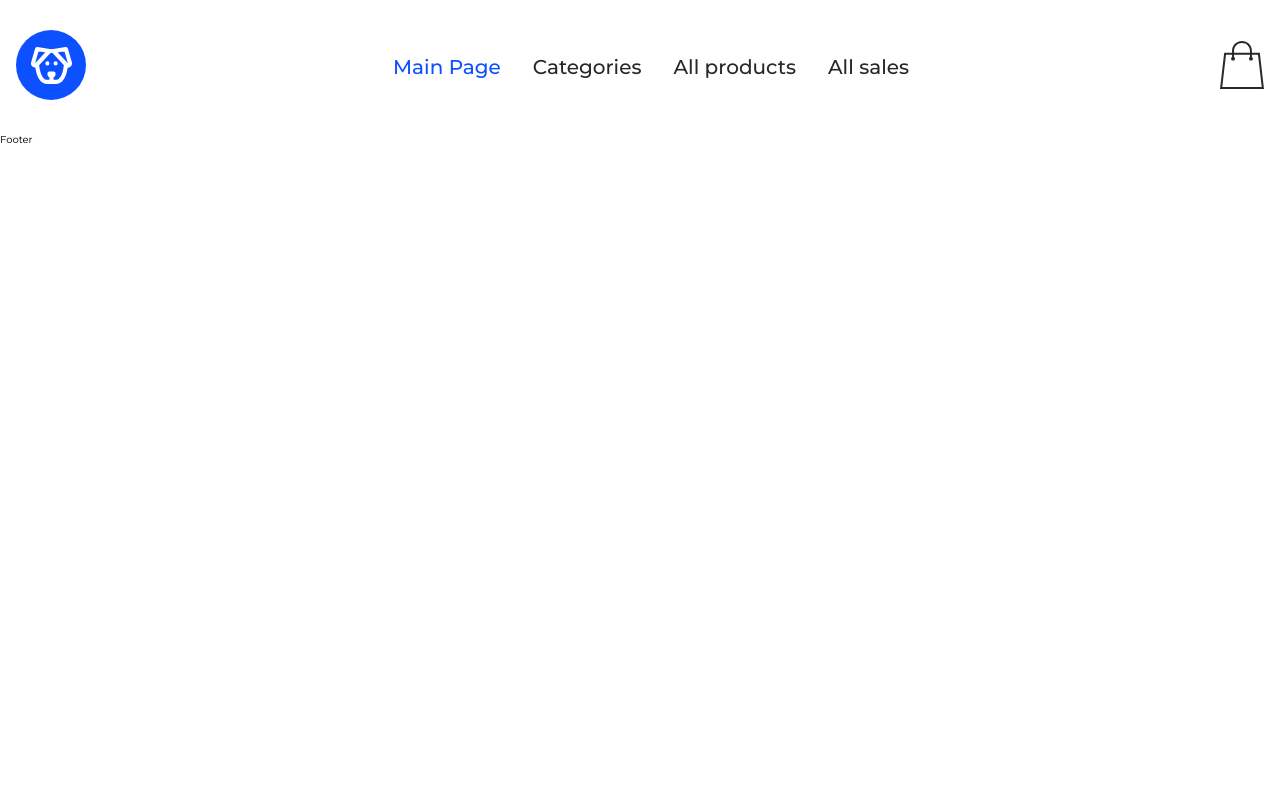
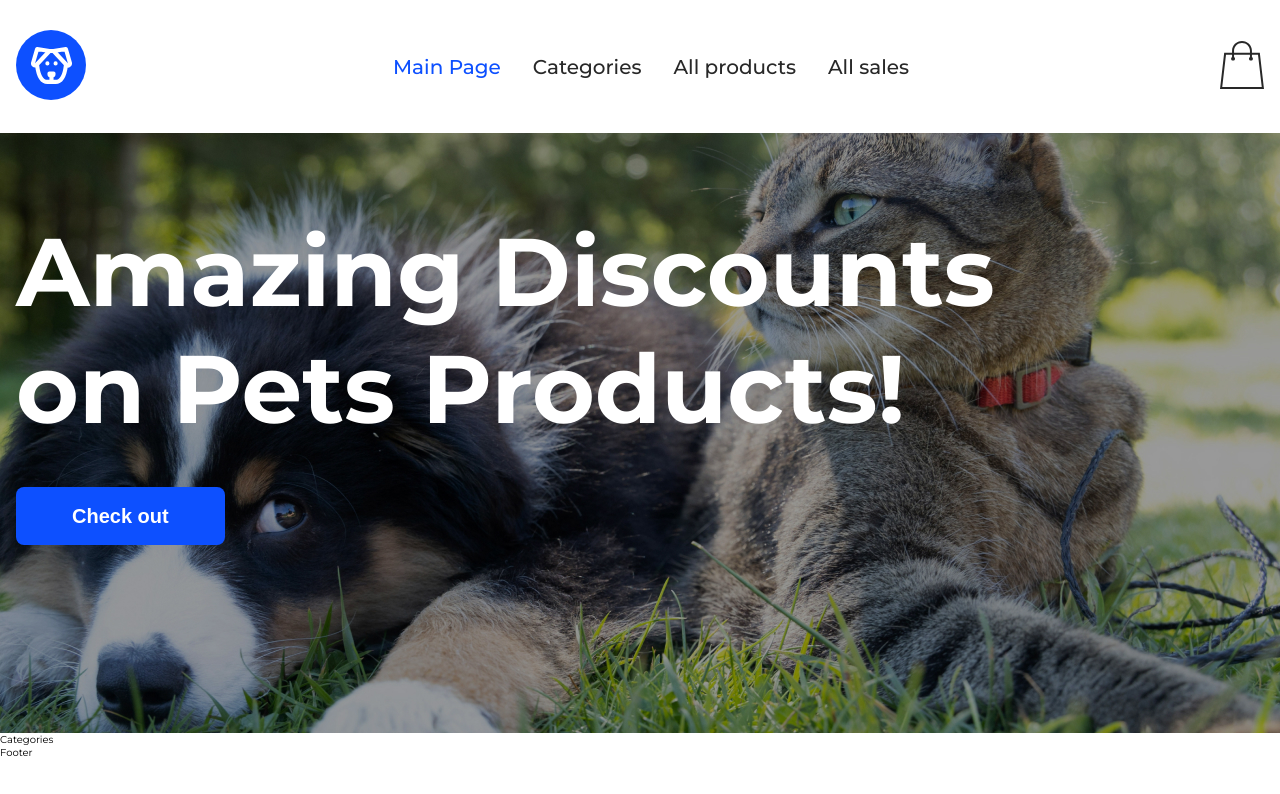
Before and after one commit to granici-web-dev/pet-shop-exam-react-ICH, a React (Vite) app: page / in a window 1280 px wide. Shown: the top 794 px of the page. Built offline with nearby package versions, Linux system fonts and the light colour scheme.

Commit message:
Created hero with adaptive

```diff
--- /dev/null
+++ b/src/components/categories/index.jsx
@@ -0,0 +1,7 @@
+import styles from './styles.module.css'
+
+function Categories() {
+  return <div className={styles.categories}>Categories</div>
+}
+
+export default Categories;
--- /dev/null
+++ b/src/components/headline/index.jsx
@@ -0,0 +1,3 @@
+function name(params) {
+
+}
--- /dev/null
+++ b/src/components/hero/index.jsx
@@ -0,0 +1,15 @@
+import Button from '../ui/button';
+import styles from './styles.module.css';
+
+function Hero() {
+  return (
+    <div className={styles.hero}>
+      <div className={styles.container}>
+        <h1 className={styles.headline}>Amazing Discounts on Pets Products!</h1>
+        <Button title={'Check out'} />
+      </div>
+    </div>
+  );
+}
+
+export default Hero;
--- /dev/null
+++ b/src/components/hero/styles.module.css
@@ -0,0 +1,26 @@
+.hero {
+  background-image: url(../../assets/images/hero-bg.jpg);
+  background-repeat: no-repeat;
+  background-size: cover;
+  background-position: center;
+  min-height: 60rem;
+  height: auto;
+}
+
+.container {
+  max-width: 1360px;
+  width: 100%;
+  margin: 0 auto;
+  padding: 0 1.6rem;
+}
+
+.headline {
+  font-size: 9.6rem;
+  color: #fff;
+  padding-top: 8rem;
+  margin-bottom: 4rem;
+
+  @media (max-width: 584px) {
+    font-size: 5rem;
+  }
+}
--- /dev/null
+++ b/src/components/ui/button/index.jsx
@@ -0,0 +1,11 @@
+import styles from './styles.module.css';
+
+function Button({ title, onClick }) {
+  return (
+    <button className={styles.primaryBtn} onClick={onClick}>
+      {title}
+    </button>
+  );
+}
+
+export default Button;
--- /dev/null
+++ b/src/components/ui/button/styles.module.css
@@ -0,0 +1,22 @@
+.primaryBtn {
+  background-color: #0D50FF;
+  color: #fff;
+  border: none;
+  font-size: 2rem;
+  font-weight: 600;
+  padding: 1.6rem 5.6rem;
+  line-height: 1.3;
+  border-radius: 0.8rem;
+  cursor: pointer;
+  transition: all 0.3s ease;
+}
+
+.primaryBtn:hover {
+  background-color: #282828;
+}
+
+.primaryBtn.added{
+  background-color: #fff;
+  color: #282828;
+  border: 1px solid #282828;
+}
--- a/src/pages/home/index.jsx
+++ b/src/pages/home/index.jsx
@@ -1,7 +1,14 @@
 import styles from './styles.module.css';
+import Hero from '../../components/hero';
+import Categories from '../../components/categories'
 
 function Home() {
-  return <div></div>
+  return (
+    <div className={styles.home}>
+      <Hero />
+      <Categories />
+    </div>
+  );
 }
 
 export default Home;
```
Also changed, not shown: src/assets/images/hero-bg.jpg (added), src/components/categories/styles.module.css (added), src/components/headline/styles.module.css (added).
